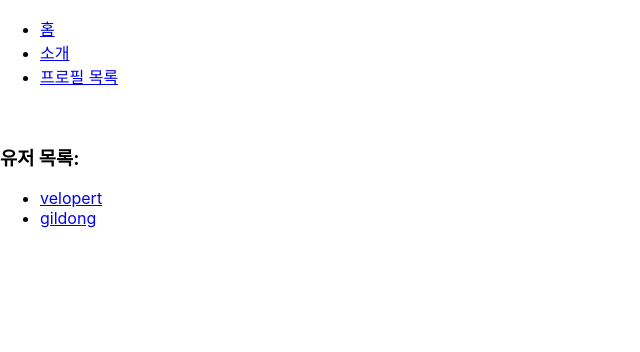
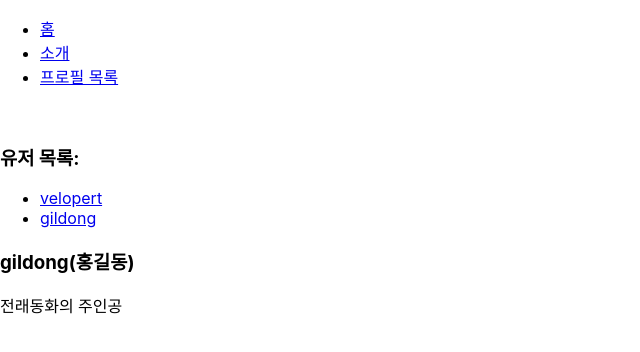
Before and after one commit to WhiteOwl314/React-Learn-router, a React (Create React App) app: page /profiles/gildong in a window 1280 px wide. Shown: the top 352 px of the page, without its empty margins (0-640 px from the left). Built offline with nearby package versions, Linux system fonts and the light colour scheme.

Commit message:
subRender

```diff
--- a/src/Profiles.js
+++ b/src/Profiles.js
@@ -20,6 +20,7 @@ const Profiles = () => {
                 exact
                 render={()=><div>유저를 선택해주세요.</div>}
             />
+            <Route path="/profiles/:username" component={Profile}/>
         </div>
     )
 };
```
